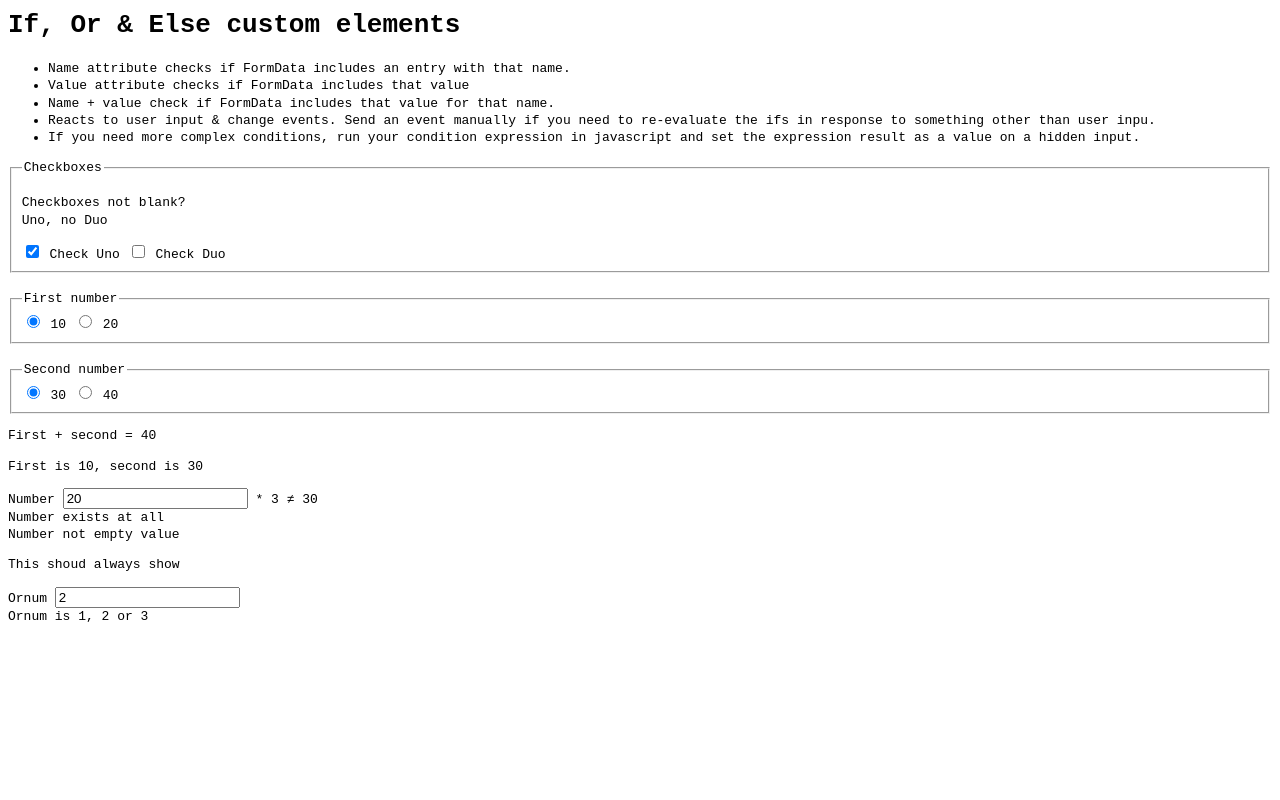
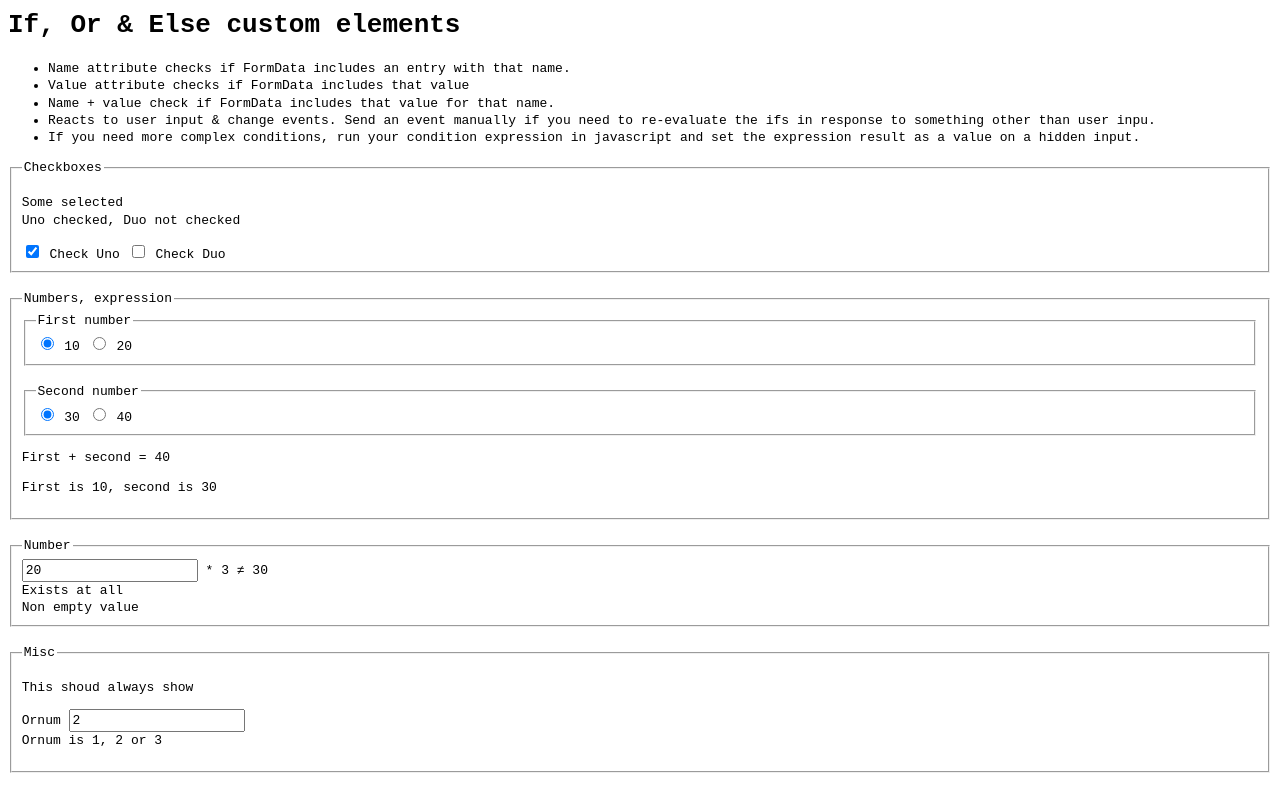
Before and after one commit to sakamies/conditional-elements, a plain HTML site: page index.html in a window 1280 px wide. Drawn offline with Linux system fonts and the light colour scheme.

Commit message:
Maybe improve examples a bit

```diff
--- a/index.css
+++ b/index.css
@@ -2,3 +2,6 @@ body {
   font-family: monospace;
   line-height: 1.33;
 }
+input {
+  font: inherit;
+}
--- a/index.html
+++ b/index.html
@@ -2,6 +2,7 @@
 
 <form id="testform">
   <h1>If, Or & Else custom elements</h1>
+
   <ul>
     <li>Name attribute checks if FormData includes an entry with that name.</li>
     <li>Value attribute checks if FormData includes that value</li>
@@ -11,21 +12,28 @@
     </li>
     <li>If you need more complex conditions, run your condition expression in javascript and set the expression result as a value on a hidden input.</li>
   </ul>
+
   <fieldset name="checkboxes">
     <legend>Checkboxes</legend>
     <p>
-      <if- name="check">Checkboxes not blank?</if-><br>
-      <if- name="check" value="1">Uno,</if->
-      <if- name="check" not value="1" hidden>no Uno,</if->
-      <if- name="check" value="2" hidden>Duo</if->
-      <if- name="check" not value="2">no Duo</if->
+      <if- name="check">Some selected</if->
+      <else->Nothing selected</else->
+      <br>
+      <if- name="check" value="1">Uno checked,</if->
+      <if- name="check" not value="1" hidden>Uno not checked,</if->
+      <if- name="check" value="2" hidden>Duo checked</if->
+      <if- name="check" not value="2">Duo not checked</if->
     </p>
     <input id="check-1" type="checkbox" name="check" value="1" checked>
     <label for="check-1">Check Uno</label>
     <input id="check-2" type="checkbox" name="check" value="2">
     <label for="check-2">Check Duo</label>
   </fieldset>
+
   <br>
+
+  <fieldset>
+    <legend>Numbers, expression</legend>
     <fieldset>
       <legend>First number</legend>
       <input type="radio" id="first10" name="first" value="10" checked>
@@ -41,23 +49,23 @@
       <input type="radio" id="second40" name="second" value="40">
       <label for="second40">40</label>
     </fieldset>
-
     <input type="hidden" id="combined" name="combined">
-
     <p>
       First + second =
       <output name="outputtest">40</output>
     </p>
-
     <p>
       <if- name="first" value="10">First is 10,</if->
       <if- name="first" value="20" hidden>First is 20,</if->
       <if- name="second" value="30">second is 30</if->
       <else- hidden>second is not 30</else->
     </p>
+  </fieldset>
 
-  <p>
-    <label>Number</label>
+  <br>
+
+  <fieldset>
+    <legend>Number</legend>
     <input type="number" name="number" value="10" step="10">
     <input type="hidden" name="expressiontest" value="true">
     <output for="number">
@@ -65,18 +73,21 @@
       <else- hidden>* 3 ≠ 30</else->
     </output>
     <br>
-    <if- name="number">Number exists at all</if->
-    <if- name="number" not hidden="">Number does not exists</if->
+    <if- name="number">Exists at all</if->
+    <if- name="number" not hidden="">Does not exists (this should not show up)</if->
     <br>
-    <if- name="number" value="" hidden="">Number exist but has empty value</if->
-    <if- name="number" not value="">Number not empty value</if->
-  </p>
+    <if- name="number" value="" hidden="">Exist but has empty value</if->
+    <if- name="number" not value="">Non empty value</if->
+  </fieldset>
 
+  <br>
+
+  <fieldset>
+    <legend>Misc</legend>
     <p>
       <if- name="nonexistent" hidden="">Nonexistent, this should never show</if->
       <if- name="nonexistent" not>This shoud always show</if->
     </p>
-
     <p>
       <label>Ornum</label>
       <input type="number" name="ornum" value="2">
@@ -90,6 +101,8 @@
       </if->
       <else- hidden>Ornum is not 1, 2 or 3</else->
     </p>
+  </fieldset>
+
 </form>
 
 <script type="module" src="index.js"></script>
```
Lines whose indentation alone changed are shown as unchanged.
